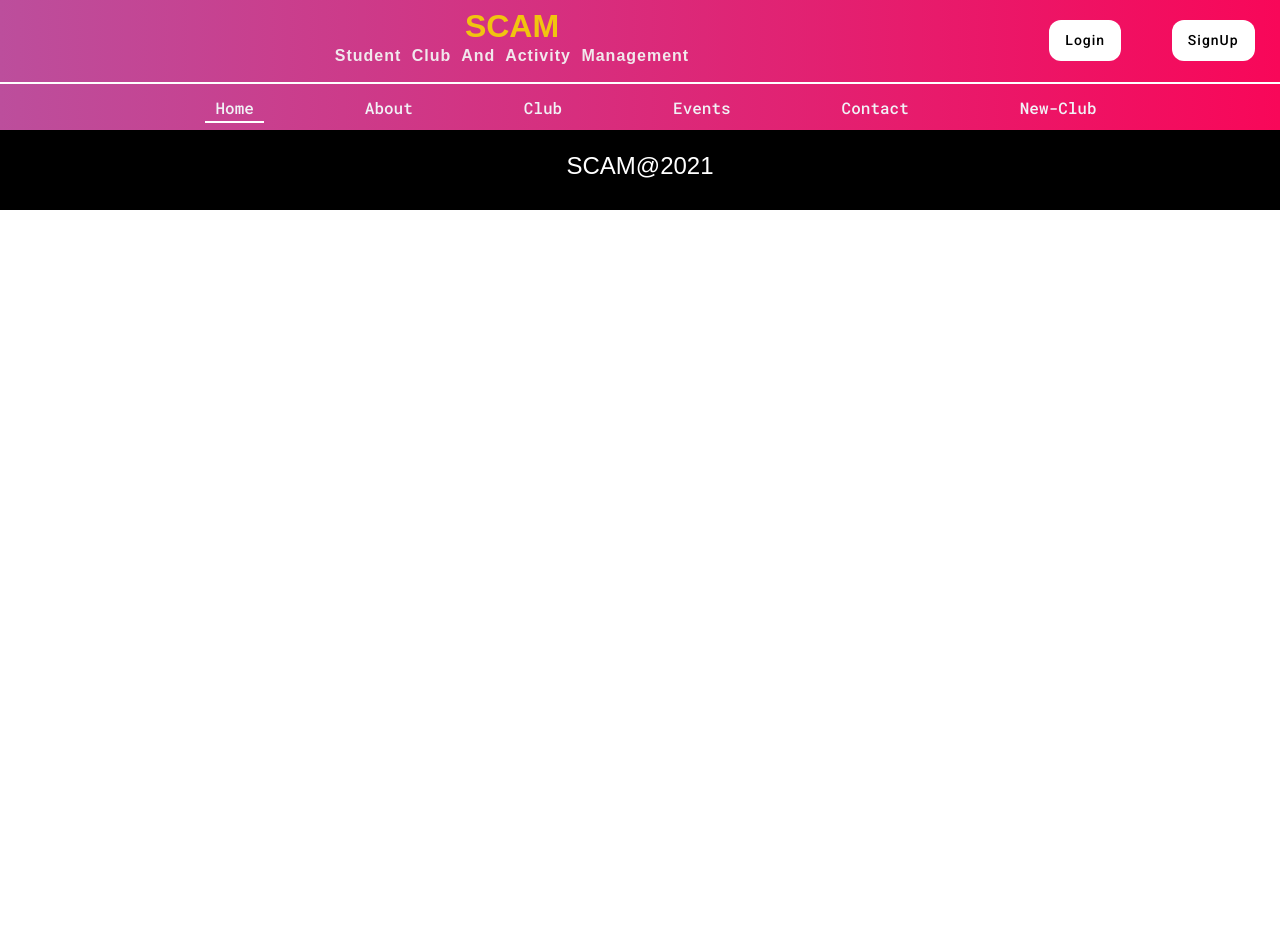
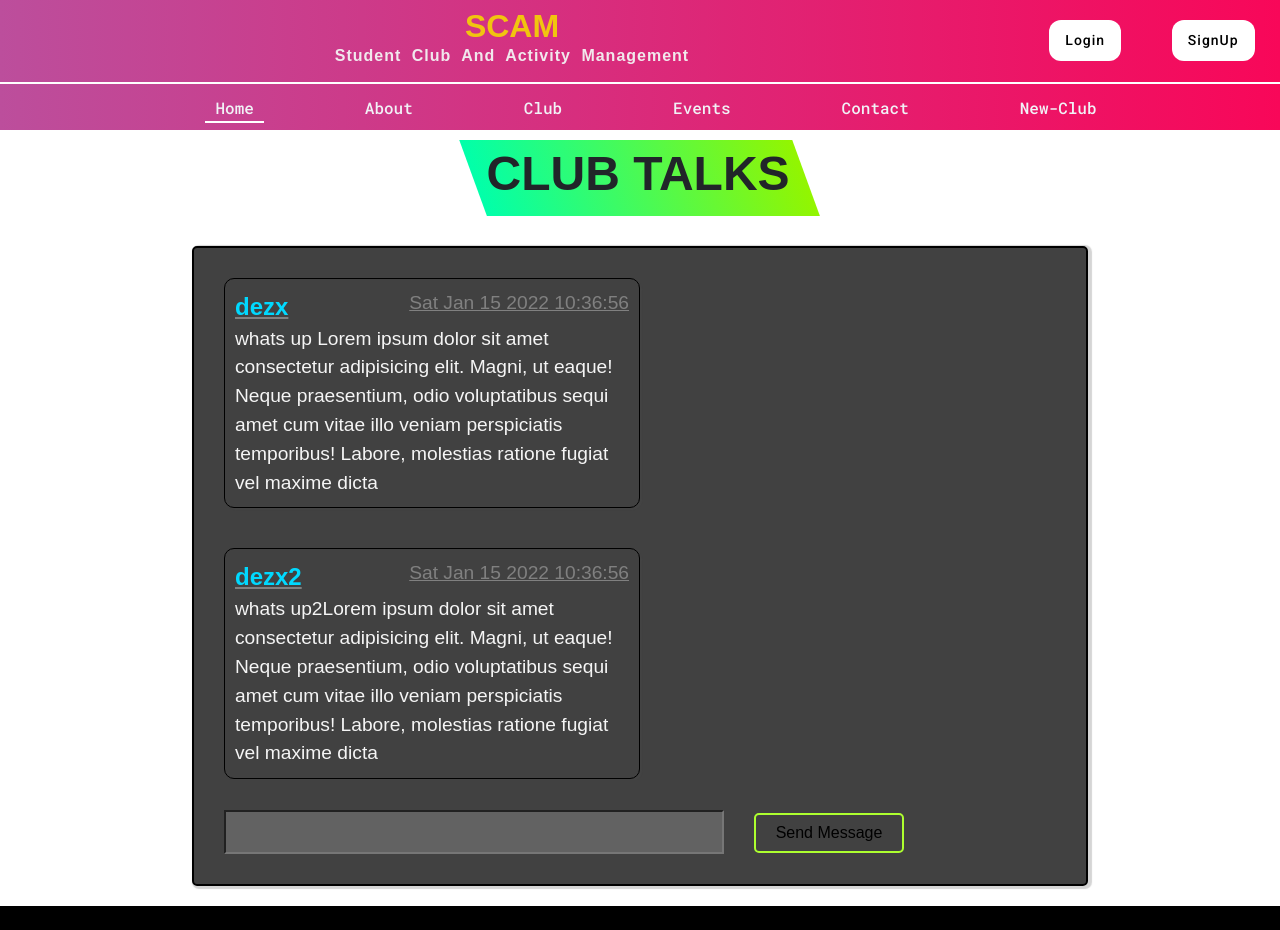
Before and after one commit to SCAM2022/Frontend, a React (Create React App) app in the folder front/: page /1/clubTalk in a window 1280 px wide. Shown: the top 930 px of the page. Before the commit the page ends 800 px from the top, so only its background shows below. Built offline with nearby package versions, Linux system fonts and the light colour scheme.

Commit message:
club talk added

```diff
--- a/front/package.json
+++ b/front/package.json
@@ -13,6 +13,7 @@
     "@uiw/react-heat-map": "^2.0.0",
     "axios": "^0.24.0",
     "canvasjs-react-charts": "^1.0.5",
+    "dateformat": "^5.0.2",
     "js-cookie": "^3.0.1",
     "react": "^17.0.2",
     "react-dom": "^17.0.2",
--- a/front/src/Pages/UserDashboard/UserDashboard.jsx
+++ b/front/src/Pages/UserDashboard/UserDashboard.jsx
@@ -29,6 +29,7 @@ import ProfileView from "../../components/Profile/ProfileView";
 import { setUser, unsetUser } from "../../actions/userAction";
 import ShowEvent from "../../components/ShowEvent/ShowEvent";
 import CreateEvent from "../../components/Club/CreateEvent/CreateEvent";
+import ClubTalk from "../../components/ClubTalk/ClubTalk";
 
 const UserDashboard = (props) => {
   const [loggedIn, setLoggedIn] = React.useState(false);
@@ -95,6 +96,7 @@ const UserDashboard = (props) => {
         <Route exact path="/newClub" element={<NewClub />} />
         <Route exact path="/club/:cname" element={<Club />} />
         <Route exact path="/:cname/createEvent" element={<CreateEvent />} />
+        <Route exact path="/:cname/clubTalk" element={<ClubTalk />} />
         <Route exact path="/event" element={<Event />} />
         <Route exact path="/eventShow/:evename" element={<ShowEvent />} />
 
--- a/front/src/components/Club/Club.jsx
+++ b/front/src/components/Club/Club.jsx
@@ -19,6 +19,7 @@ import Error from "../Ui/Error/Error";
 import { setUser } from "../../actions/userAction";
 
 import JoinSuccess from "./Success/JoinSuccess";
+import ClubTalk from "../ClubTalk/ClubTalk";
 
 const Club = (props) => {
   const params = useParams();
@@ -155,6 +156,11 @@ const Club = (props) => {
 
       return;
     }
+    if (!alreadyJoined) {
+      setError("You haven't joined the club yet!");
+      return;
+    }
+
     setJoining(true);
     setMessage("You have successfully Left the club!");
     showJoinedModelHandler();
@@ -223,7 +229,7 @@ const Club = (props) => {
                 <Link to="">
                   <li>Gallery</li>
                 </Link>
-                <Link to="">
+                <Link to={`/${clubName}/ClubTalk`}>
                   <li>Club talk</li>
                 </Link>
                 <Link to={`/${clubName}/member`}>
@@ -235,10 +241,6 @@ const Club = (props) => {
                 <Link to="">
                   <li
                     onClick={() => {
-                      if (!alreadyJoined) {
-                        setError("You haven't joined the club yet!");
-                        return;
-                      }
                       clubLeaveHandler();
                     }}
                   >
--- /dev/null
+++ b/front/src/components/ClubTalk/ClubTalk.jsx
@@ -0,0 +1,133 @@
+import React from "react";
+import { connect } from "react-redux";
+import classes from "./ClubTalk.module.css";
+import Error from "../Ui/Error/Error";
+import Message from "./Message";
+const data = [
+  {
+    userId: 1,
+    time: new Date(),
+    sender: "dezx",
+    message:
+      "whats up Lorem ipsum dolor sit amet consectetur adipisicing elit. Magni, ut eaque! Neque praesentium, odio voluptatibus sequi amet cum vitae illo veniam perspiciatis temporibus! Labore, molestias ratione fugiat vel maxime dicta",
+  },
+  {
+    userId: 2,
+    time: new Date(),
+    sender: "dezx2",
+    message:
+      "whats up2Lorem ipsum dolor sit amet consectetur adipisicing elit. Magni, ut eaque! Neque praesentium, odio voluptatibus sequi amet cum vitae illo veniam perspiciatis temporibus! Labore, molestias ratione fugiat vel maxime dicta",
+  },
+  {
+    userId: 3,
+    time: new Date(),
+    sender: "dezx3",
+    message:
+      "whats up3Lorem ipsum dolor sit amet consectetur adipisicing elit. Magni, ut eaque! Neque praesentium, odio voluptatibus sequi amet cum vitae illo veniam perspiciatis temporibus! Labore, molestias ratione fugiat vel maxime dicta",
+  },
+  {
+    userId: "61d180b63e1c947da5bc0af1",
+    time: new Date(),
+    sender: "dezx4",
+    message:
+      "whats up3Lorem ipsum dolor sit amet consectetur adipisicing elit. Magni, ut eaque! Neque praesentium, odio voluptatibus sequi amet cum vitae illo veniam perspiciatis temporibus! Labore, molestias ratione fugiat vel maxime dicta",
+  },
+  {
+    userId: 5,
+    time: new Date(),
+    sender: "dezx5",
+    message:
+      "whats up5Lorem ipsum dolor sit amet consectetur adipisicing elit. Magni, ut eaque! Neque praesentium, odio voluptatibus sequi amet cum vitae illo veniam perspiciatis temporibus! Labore, molestias ratione fugiat vel maxime dicta",
+  },
+  {
+    userId: "61d180b63e1c947da5bc0af1",
+    time: new Date(),
+    sender: "dezx6",
+    message:
+      "whats up6Lorem ipsum dolor sit amet consectetur adipisicing elit. Magni, ut eaque! Neque praesentium, odio voluptatibus sequi amet cum vitae illo veniam perspiciatis temporibus! Labore, molestias ratione fugiat vel maxime dicta",
+  },
+  {
+    userId: "61d180b63e1c947da5bc0af1",
+    time: new Date(),
+    sender: "dezx7",
+    message:
+      "whats up7 Lorem ipsum dolor sit amet consectetur adipisicing elit. Magni, ut eaque! Neque praesentium, odio voluptatibus sequi amet cum vitae illo veniam perspiciatis temporibus! Labore, molestias ratione fugiat vel maxime dicta",
+  },
+];
+const ClubTalk = (props) => {
+  const [message, setMessage] = React.useState("");
+  const [messages, setMessages] = React.useState(data);
+  const [error, setError] = React.useState("");
+
+  const messageSendHandler = (e) => {
+    e.preventDefault();
+    if (!props?.userData) {
+      console.log("login first");
+      setError("User must be logged-in to send message!");
+
+      return;
+    }
+    if (!message) {
+      setError("input something");
+
+      return;
+    }
+    const data = {
+      message: message,
+      sender: props?.userData?.name,
+      userId: props?.userData?._id,
+      time: new Date(),
+    };
+    console.log("data->", data);
+    setMessages((d) => {
+      return [...d, data];
+    });
+    setMessage("");
+  };
+
+  return (
+    <>
+      <Error error={error} setError={setError} />
+
+      <div className={classes["container_wrapper"]}>
+        <div className={classes["talk_heading"]}>
+          <h1>club talks</h1>
+        </div>
+        <div className={classes["talk_container"]}>
+          <div className={classes["talk_messages"]}>
+            {messages?.map((d) => (
+              <Message
+                sender={d.sender}
+                message={d.message}
+                time={d.time}
+                userId={d.userId}
+                currentUserId={props?.userData?._id}
+              />
+            ))}
+          </div>
+          <form
+            className={classes["talk_send_message"]}
+            onSubmit={messageSendHandler}
+          >
+            <input
+              type="text"
+              name="mesg"
+              onChange={(e) => setMessage(e.target.value)}
+              value={message}
+            />
+
+            <button type="submit" className={classes["talk-send_btn"]}>
+              Send Message
+            </button>
+          </form>
+        </div>
+      </div>
+    </>
+  );
+};
+
+const mapStateToProps = (state) => ({
+  userData: state.userReducer.userData,
+});
+
+export default connect(mapStateToProps)(ClubTalk);
--- /dev/null
+++ b/front/src/components/ClubTalk/ClubTalk.module.css
@@ -0,0 +1,66 @@
+.container_wrapper {
+  display: flex;
+  justify-content: center;
+  flex-direction: column;
+  align-items: center;
+}
+
+.talk_heading {
+  display: flex;
+  /* width: 100%; */
+  justify-content: center;
+  margin: 10px auto;
+  transform: skewX(20deg);
+  background: linear-gradient(to left, rgb(147, 245, 0), rgb(1, 255, 170));
+}
+.talk_heading h1 {
+  padding: 5px 15px;
+  font-size: 3rem;
+  text-transform: uppercase;
+  font-weight: 700;
+  border-radius: 5px;
+  transform: skewX(-20deg);
+}
+
+.talk_container {
+  width: 70%;
+  background-color: rgba(10, 10, 10, 0.774);
+  border-radius: 5px;
+  margin: 20px;
+  border: 2px solid black;
+  box-shadow: 2px 1px 1px 2px rgba(110, 108, 108, 0.288);
+  display: grid;
+  grid-template-rows: 9fr 1fr;
+  height: 80vh;
+}
+.talk_messages {
+  overflow-y: scroll;
+}
+.talk_messages::-webkit-scrollbar {
+  display: none;
+}
+.talk_send_message {
+  margin: 30px;
+
+  width: 100%;
+}
+.talk_send_message > input {
+  height: 40px;
+  background-color: rgba(128, 128, 128, 0.534);
+  padding: 20px;
+  font-size: 1.2rem;
+  width: 500px;
+  color: white;
+}
+
+.talk-send_btn {
+  margin: 0 30px;
+  border: 2px solid greenyellow;
+  height: 40px;
+  width: 150px;
+  border-radius: 5px;
+}
+.talk-send_btn:hover {
+  color: white;
+  background-color: greenyellow;
+}
--- /dev/null
+++ b/front/src/components/ClubTalk/Message.jsx
@@ -0,0 +1,26 @@
+import React from "react";
+import dateFormat from "dateformat";
+import classes from "./Message.module.css";
+export default function Message({
+  message,
+  sender,
+  time,
+  userId,
+  currentUserId,
+}) {
+  return (
+    <div
+      className={`${classes["message_wrapper"]} ${
+        userId === currentUserId ? classes["message_right"] : ""
+      }`}
+    >
+      <div className={classes["message-container"]}>
+        <div className={classes["message_title"]}>
+          <div className={classes["message_sender"]}>{sender}</div>
+          <div className={classes["message_time"]}>{dateFormat(time)}</div>
+        </div>
+        <div className={classes["message_content"]}>{message}</div>
+      </div>
+    </div>
+  );
+}
--- /dev/null
+++ b/front/src/components/ClubTalk/Message.module.css
@@ -0,0 +1,44 @@
+.message_wrapper {
+  padding: 10px;
+  margin: 20px;
+  /* width: 100%; */
+  display: flex;
+}
+.message_right {
+  justify-content: flex-end;
+}
+.message-container {
+  border-radius: 10px;
+  box-sizing: border-box;
+  box-shadow: 2px 2px 1px #50505028;
+  width: 50%;
+  color: gray;
+  border: 1px solid black;
+  justify-content: flex-end;
+  align-items: flex-end;
+  padding: 10px;
+}
+
+.message_title {
+  display: grid;
+  grid-template-columns: 1fr 2fr;
+  text-decoration: underline;
+
+  font-weight: 900;
+}
+.message_sender {
+  color: rgb(0, 217, 255);
+  font-weight: 600;
+  font-size: 1.5rem;
+}
+.message_time {
+  display: flex;
+  justify-content: flex-end;
+  font-weight: 500;
+  font-size: 1.2rem;
+}
+
+.message_content {
+  font-size: 1.2rem;
+  color: whitesmoke;
+}
```
Also changed, not shown: 2 other files (tests, documents, lock files or other folders).
